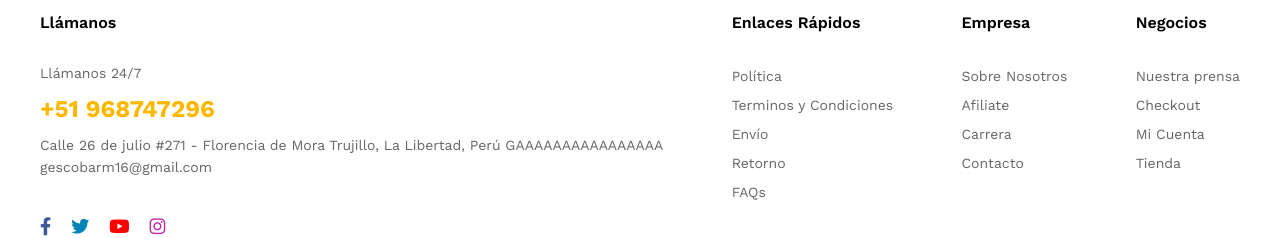
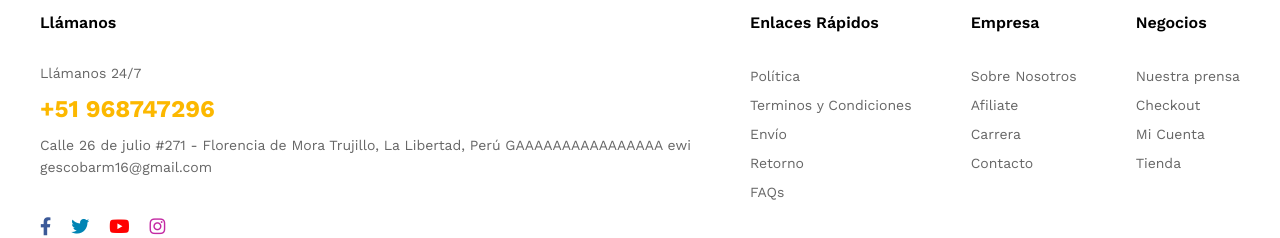
Before and after one commit to Gescobar1603/MarketPlace-Angular, an Angular app: page / in a window 1280 px wide. Shown: the part 800-1038 px from the top of the page. Built offline with nearby package versions, Linux system fonts and the light colour scheme.

Commit message:
AHORA PUSE EWI

```diff
--- a/src/app/pages/footer.component.html
+++ b/src/app/pages/footer.component.html
@@ -24,7 +24,7 @@ Footer
 
                     <p>Calle 26 de julio #271 - Florencia de Mora Trujillo, La Libertad, Perú
 
-                        GAAAAAAAAAAAAAAAA
+                        GAAAAAAAAAAAAAAAA ewi
 
 
                       <br>
```
